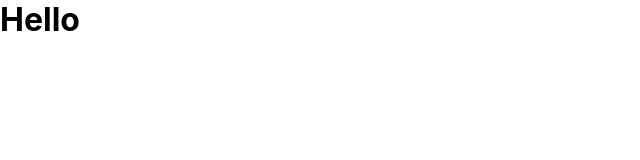
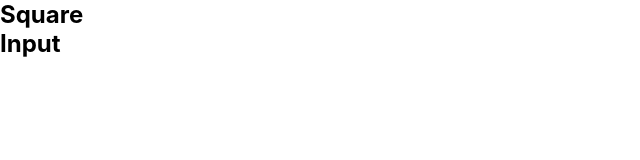
Before and after one commit to DDeShon/react-tutorial-01-challenge, a React (Create React App) app: page / in a window 1280 px wide. Shown: the top 160 px of the page, without its empty margins (0-640 px from the left). Built offline with nearby package versions, Linux system fonts and the light colour scheme.

Commit message:
added Input and Square files

```diff
--- a/src/App.js
+++ b/src/App.js
@@ -1,7 +1,11 @@
+import Square from "./Square";
+import Input from "./Input";
+
 function App() {
   return (
     <div className="App">
-      <h1>Hello</h1>
+      <Square />
+      <Input />
     </div>
   );
 }
--- /dev/null
+++ b/src/Input.js
@@ -0,0 +1,9 @@
+const Input = () => {
+  return (
+    <div>
+      <h2>Input</h2>
+    </div>
+  );
+};
+
+export default Input;
--- /dev/null
+++ b/src/Square.js
@@ -0,0 +1,9 @@
+const Square = () => {
+  return (
+    <div>
+      <h2>Square</h2>
+    </div>
+  );
+};
+
+export default Square;
```
